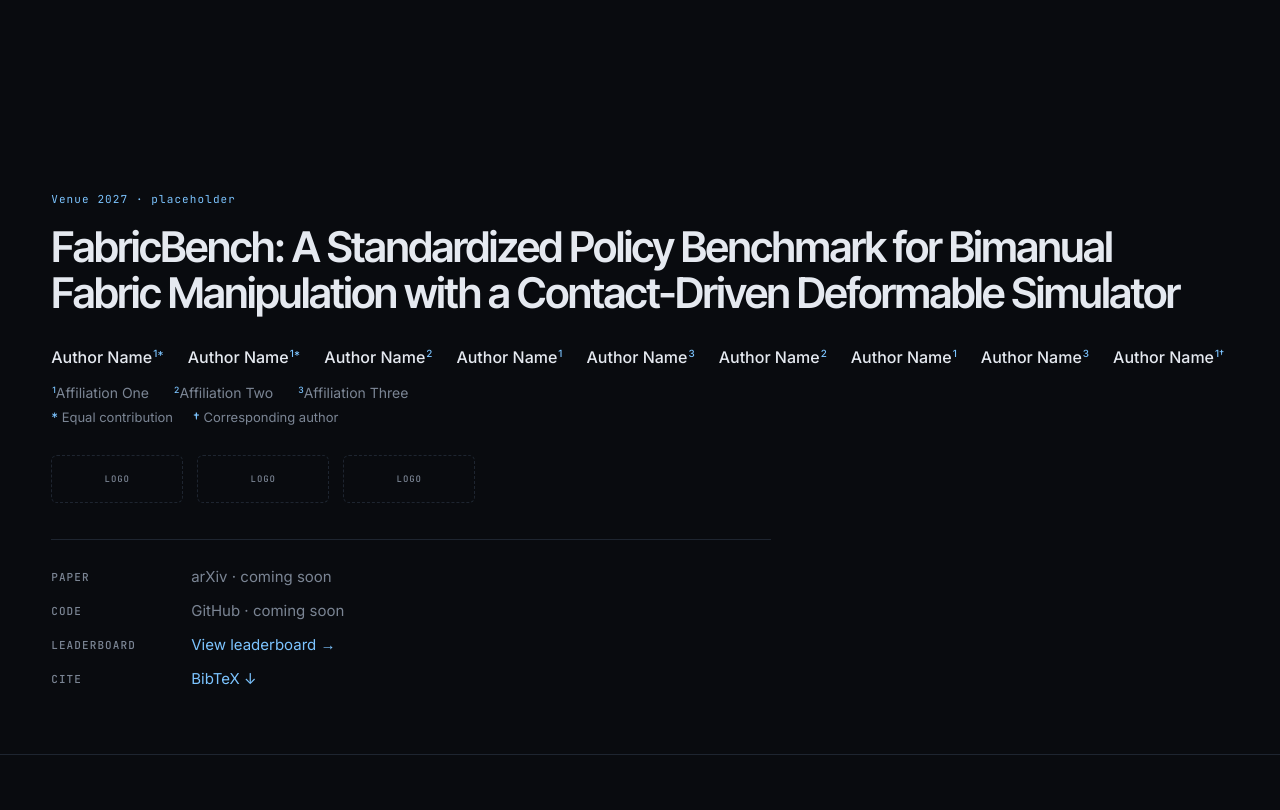
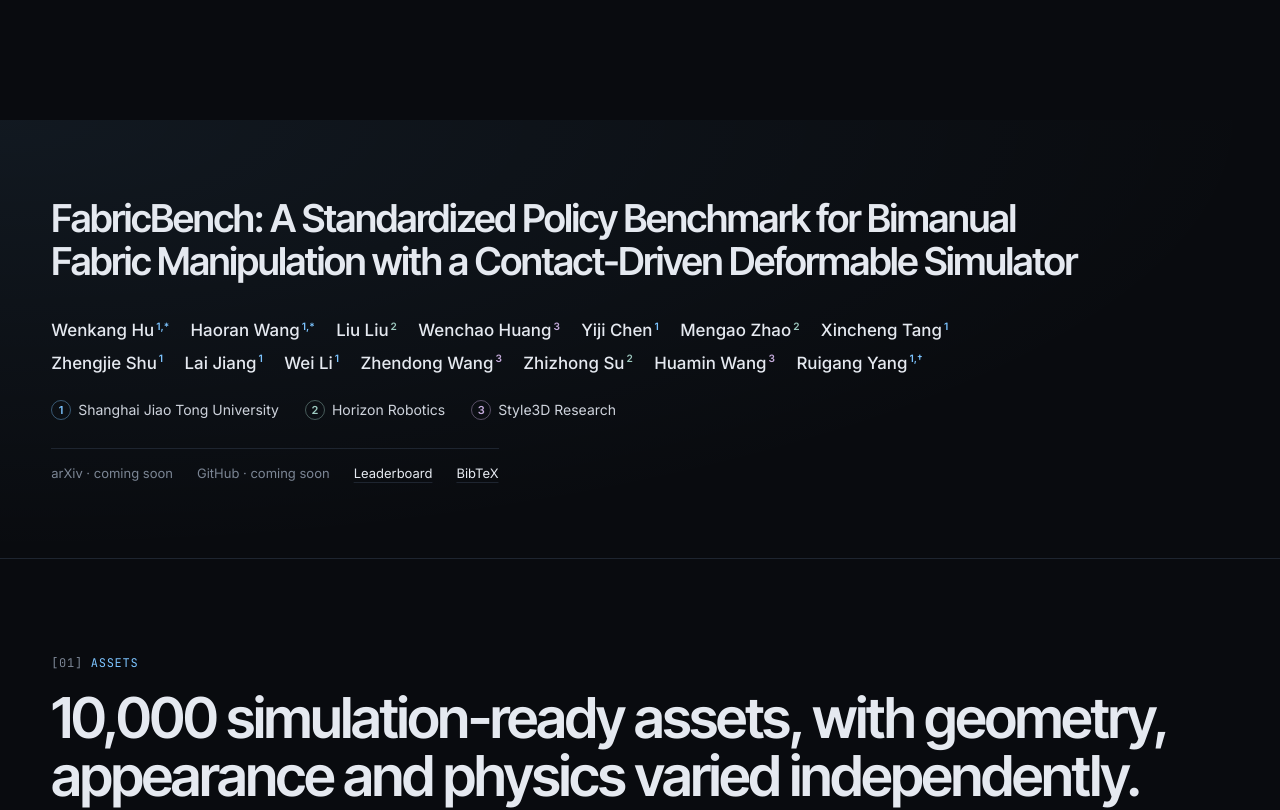
Before and after one commit to FabricBench/fabricbench.github.io, a plain HTML site: page index.html in a window 1280 px wide. Shown: the part 2280-3090 px from the top of the page. Drawn offline with Linux system fonts and the light colour scheme.

Commit message:
Add FabricBench authors, affiliations and project-page byline

```diff
--- a/index.html
+++ b/index.html
@@ -4,9 +4,14 @@
 <meta charset="utf-8">
 <meta name="viewport" content="width=device-width, initial-scale=1">
 <title>FabricBench</title>
+<script>
+if (new URLSearchParams(location.search).get("affiliations") === "logos") {
+  document.documentElement.classList.add("show-affiliation-logos");
+}
+</script>
 <link rel="preconnect" href="https://fonts.googleapis.com">
 <link rel="preconnect" href="https://fonts.gstatic.com" crossorigin>
-<link href="https://fonts.googleapis.com/css2?family=Instrument+Serif:ital@0;1&family=Inter:wght@300;400;500;600&family=Inter+Tight:wght@500;600;700&family=JetBrains+Mono:wght@400;500&display=swap" rel="stylesheet">
+<link href="https://fonts.googleapis.com/css2?family=Instrument+Serif:ital@0;1&family=Inter:wght@300;400;500;600&family=Inter+Tight:wght@500;600;700&family=JetBrains+Mono:wght@400;500&display=swap" rel="stylesheet" media="print" onload="this.media='all'">
 <style>
 /* ───────── 三套风格(右下角切换) ───────── */
 :root, [data-theme="cinema"] {
@@ -466,30 +471,60 @@ footer .foot { display:grid; grid-template-columns:1fr 1.3fr; gap:40px; align-it
   .pvw { max-height:calc(100vh - 80px); aspect-ratio:auto; height:calc(100vh - 80px); }
 }
 /* 论文标题 / 作者 / 单位 */
-.byline { padding:clamp(64px,9vh,110px) 0 clamp(56px,8vh,90px); border-bottom:1px solid var(--line); }
-.by-k { font-size:11px; letter-spacing:.1em; }
-.by-k .venue { color:var(--accent); }
-.ptitle { margin-top:18px; max-width:1320px; font-size:clamp(28px,3.3vw,48px); line-height:1.1; }
-.names { margin-top:30px; display:flex; flex-wrap:wrap; gap:8px 24px; font-size:clamp(15px,1.25vw,18px); font-weight:500; color:var(--text); max-width:1320px; }
-.names a { cursor:pointer; border-bottom:1px solid transparent; transition:border-color .2s; }
-.names a:hover { border-color:var(--muted); }
-.names sup, .affs sup { font-size:.62em; color:var(--accent); margin-left:1px; font-weight:500; }
-.affs { margin-top:16px; display:flex; flex-wrap:wrap; gap:4px 24px; font-size:14px; color:var(--muted); }
-.notes { margin-top:8px; display:flex; gap:20px; font-size:13px; color:var(--muted); }
-.notes b { color:var(--accent); font-weight:500; }
-.logos { display:flex; gap:14px; flex-wrap:wrap; margin-top:30px; }
-.logos i { width:132px; height:48px; border:1px dashed var(--line); border-radius:6px; display:flex; align-items:center; justify-content:center; font:500 9px/1 "JetBrains Mono", monospace; letter-spacing:.1em; color:var(--muted); font-style:normal; }
-.meta { display:grid; grid-template-columns:140px 1fr; gap:12px 0; margin-top:36px; padding-top:26px; border-top:1px solid var(--line); max-width:720px; }
-.meta dt { font:500 11px/22px "JetBrains Mono", monospace; letter-spacing:.1em; color:var(--muted); }
-.meta dd { font-size:15px; line-height:22px; }
-.meta a { color:var(--accent); }
-.meta a.soon { color:var(--muted); cursor:default; }
-@media (max-width: 760px) {
-  .names { gap:4px 16px; margin-top:22px; }
-  .affs { font-size:13px; flex-direction:column; }
-  .notes { flex-direction:column; gap:2px; }
-  .logos i { width:96px; height:38px; }
-  .meta { grid-template-columns:112px 1fr; }
+.byline {
+  --horizon:color-mix(in srgb, #92c5b8 84%, var(--text));
+  --style3d:color-mix(in srgb, #c1a2db 84%, var(--text));
+  padding:clamp(50px, 6vw, 88px) 0;
+  scroll-margin-top:52px;
+  text-align:left;
+  border-bottom:1px solid var(--line);
+  background:radial-gradient(ellipse at 0% 0%, rgba(var(--accent-rgb),.075), transparent 70%), var(--bg);
+}
+[data-theme="paper"] .byline { --horizon:#316d61; --style3d:#75538b; }
+.ptitle { max-width:1060px; margin:0; font-size:clamp(27px,3vw,43px); line-height:1.13; text-wrap:pretty; }
+.names, .affs { padding:0; list-style:none; }
+.names {
+  max-width:1120px; margin:clamp(24px,2.4vw,34px) 0 0;
+  font-size:clamp(16px,1.32vw,20px); line-height:1.7; font-weight:500;
+  text-wrap:balance;
+}
+.names li { display:inline-block; margin:2px 1em 2px 0; white-space:nowrap; }
+.byline [data-aff="1"] { --aff-color:var(--accent); }
+.byline [data-aff="2"] { --aff-color:var(--horizon); }
+.byline [data-aff="3"] { --aff-color:var(--style3d); }
+.names sup { margin-left:2px; color:var(--aff-color); font-size:.6em; font-weight:600; line-height:0; }
+.affs { display:flex; justify-content:flex-start; flex-wrap:wrap; gap:9px 26px; margin:20px 0 0; }
+.affs li { display:flex; align-items:center; gap:7px; font-size:14px; color:color-mix(in srgb,var(--text) 78%,var(--muted)); }
+.affs span {
+  display:grid; place-items:center; width:20px; height:20px; font-size:11px; font-weight:600;
+  color:var(--aff-color); border:1px solid color-mix(in srgb,var(--aff-color) 40%,transparent); border-radius:50%;
+}
+.paper-links {
+  display:flex; justify-content:flex-start; flex-wrap:wrap; align-items:center; gap:12px 24px;
+  width:fit-content; max-width:100%; margin:28px 0 0; padding:16px 0 0; border-top:1px solid var(--line);
+  font-size:13px; color:var(--muted);
+}
+.paper-links a { color:var(--text); text-decoration:underline; text-decoration-color:var(--line); text-underline-offset:4px; }
+.paper-links a:hover, .paper-links a:focus-visible { text-decoration-color:var(--accent); }
+@media (max-width:620px) {
+  .byline { padding:40px 0; }
+  .names { display:grid; grid-template-columns:repeat(2,max-content); justify-content:flex-start; gap:5px 24px; text-align:left; }
+  .names li { margin:0; }
+  .affs { width:fit-content; display:grid; justify-items:start; gap:8px; margin-top:22px; }
+  .paper-links { gap:10px 18px; }
+}
+.affs .aff-logo { display:none; }
+.show-affiliation-logos .affs { column-gap:clamp(28px,4vw,64px); margin-top:26px; }
+.show-affiliation-logos .affs li { display:grid; grid-template-columns:20px auto; justify-content:start; gap:10px 7px; }
+.show-affiliation-logos .aff-logo {
+  grid-column:1/-1; display:block; width:auto; height:42px; max-width:114px; object-fit:contain;
+  object-position:left center; filter:brightness(0) invert(.85);
+}
+[data-theme="paper"].show-affiliation-logos .aff-logo { filter:brightness(0); }
+@media (max-width:620px) {
+  .show-affiliation-logos .affs { gap:10px; }
+  .show-affiliation-logos .affs li { grid-template-columns:76px 20px auto; align-items:center; gap:7px; }
+  .show-affiliation-logos .aff-logo { grid-column:auto; width:68px; height:30px; }
 }
 /* 竖屏(手机+平板)首屏:视频占上方约 62%,标题落在深色底上;横屏仍铺满 */
 @media (orientation: portrait) {
@@ -697,7 +732,7 @@ footer .foot { display:grid; grid-template-columns:1fr 1.3fr; gap:40px; align-it
 
 <nav class="nav" id="nav">
   <a class="mark" href="#">FabricBench</a>
-  <div class="links"><a href="#assets">Assets</a><a href="#tasks">Tasks</a><a href="#simulator">Simulator</a><a href="#leaderboard">Leaderboard</a><a href="#sim2real">Sim-to-real</a><a href="#">Paper</a></div>
+  <div class="links"><a href="#assets">Assets</a><a href="#tasks">Tasks</a><a href="#simulator">Simulator</a><a href="#leaderboard">Leaderboard</a><a href="#sim2real">Sim-to-real</a><a href="#paper">Paper</a></div>
 </nav>
 
 <header class="hero" id="hero">
@@ -713,7 +748,7 @@ footer .foot { display:grid; grid-template-columns:1fr 1.3fr; gap:40px; align-it
         <div>
           <h1>FabricBench</h1>
           <p class="sub">A standardized policy benchmark for bimanual fabric manipulation, built on a contact-driven deformable simulator.</p>
-          <div class="cta"><a class="btn primary" href="#leaderboard">Leaderboard</a><a class="btn" href="#">Paper</a><a class="btn" href="#">Code</a></div>
+          <div class="cta"><a class="btn primary" href="#leaderboard">Leaderboard</a><a class="btn" href="#paper">Paper</a><a class="btn" href="#">Code</a></div>
         </div>
         <div class="stats" id="stats">
           <div class="stat"><b>6</b><small>Tasks</small></div>
@@ -729,23 +764,35 @@ footer .foot { display:grid; grid-template-columns:1fr 1.3fr; gap:40px; align-it
   </div>
 </header>
 
-<!-- ═════════ 论文标题 / 作者 / 单位(版式占位,内容待填) ═════════ -->
-<section class="byline" id="paper">
+<!-- ═════════ 论文标题 / 作者 / 单位 ═════════ -->
+<section class="byline" id="paper" aria-labelledby="paper-title">
   <div class="wrap">
-    <div class="by-k mono"><span class="venue">Venue 2027 · placeholder</span></div>
-    <h2 class="ptitle">FabricBench: A Standardized Policy Benchmark for Bimanual Fabric Manipulation with a Contact-Driven Deformable Simulator</h2>
-    <p class="names">
-      <a>Author Name<sup>1*</sup></a><a>Author Name<sup>1*</sup></a><a>Author Name<sup>2</sup></a><a>Author Name<sup>1</sup></a><a>Author Name<sup>3</sup></a><a>Author Name<sup>2</sup></a><a>Author Name<sup>1</sup></a><a>Author Name<sup>3</sup></a><a>Author Name<sup>1†</sup></a>
-    </p>
-    <p class="affs"><span><sup>1</sup>Affiliation One</span><span><sup>2</sup>Affiliation Two</span><span><sup>3</sup>Affiliation Three</span></p>
-    <p class="notes"><span><b>*</b> Equal contribution</span><span><b>†</b> Corresponding author</span></p>
-    <div class="logos"><i>LOGO</i><i>LOGO</i><i>LOGO</i></div>
-    <dl class="meta">
-      <dt>PAPER</dt><dd><a class="soon">arXiv · coming soon</a></dd>
-      <dt>CODE</dt><dd><a class="soon">GitHub · coming soon</a></dd>
-      <dt>LEADERBOARD</dt><dd><a href="#leaderboard">View leaderboard →</a></dd>
-      <dt>CITE</dt><dd><a href="#cite">BibTeX ↓</a></dd>
-    </dl>
+    <h2 class="ptitle" id="paper-title">FabricBench: A Standardized Policy Benchmark for Bimanual Fabric Manipulation with a Contact-Driven Deformable Simulator</h2>
+    <ol class="names" aria-label="Authors">
+      <li data-aff="1">Wenkang Hu<sup>1,*</sup></li>
+      <li data-aff="1">Haoran Wang<sup>1,*</sup></li>
+      <li data-aff="2">Liu Liu<sup>2</sup></li>
+      <li data-aff="3">Wenchao Huang<sup>3</sup></li>
+      <li data-aff="1">Yiji Chen<sup>1</sup></li>
+      <li data-aff="2">Mengao Zhao<sup>2</sup></li>
+      <li data-aff="1">Xincheng Tang<sup>1</sup></li>
+      <li data-aff="1">Zhengjie Shu<sup>1</sup></li>
+      <li data-aff="1">Lai Jiang<sup>1</sup></li>
+      <li data-aff="1">Wei Li<sup>1</sup></li>
+      <li data-aff="3">Zhendong Wang<sup>3</sup></li>
+      <li data-aff="2">Zhizhong Su<sup>2</sup></li>
+      <li data-aff="3">Huamin Wang<sup>3</sup></li>
+      <li data-aff="1">Ruigang Yang<sup>1,†</sup></li>
+    </ol>
+    <ul class="affs" aria-label="Affiliations">
+      <li data-aff="1"><img class="aff-logo" src="assets/affiliations/sjtu.png" alt=""><span>1</span> Shanghai Jiao Tong University</li>
+      <li data-aff="2"><img class="aff-logo" src="assets/affiliations/horizon.png" alt=""><span>2</span> Horizon Robotics</li>
+      <li data-aff="3"><img class="aff-logo" src="assets/affiliations/style3d.png" alt=""><span>3</span> Style3D Research</li>
+    </ul>
+    <div class="paper-links">
+      <span>arXiv · coming soon</span><span>GitHub · coming soon</span>
+      <a href="#leaderboard">Leaderboard</a><a href="#cite">BibTeX</a>
+    </div>
   </div>
 </section>
 
@@ -915,11 +962,15 @@ footer .foot { display:grid; grid-template-columns:1fr 1.3fr; gap:40px; align-it
     <div class="wrap foot">
       <div><div class="mark" style="font-family:var(--display);font-size:22px;font-weight:var(--display-weight);letter-spacing:var(--display-track);color:var(--text)">FabricBench</div>
         <p style="margin-top:10px">Internal preview · 2026 · simulator, assets, demonstrations and evaluation code to be released.</p></div>
-      <pre class="bib mono" id="cite">@inproceedings{fabricbench2027,
+      <pre class="bib mono" id="cite">@misc{fabricbench2026,
   title  = {FabricBench: A Standardized Policy Benchmark for Bimanual
             Fabric Manipulation with a Contact-Driven Deformable Simulator},
-  author = {...},
-  year   = {2027}
+  author = {Wenkang Hu and Haoran Wang and Liu Liu and
+            Wenchao Huang and Yiji Chen and Mengao Zhao and
+            Xincheng Tang and Zhengjie Shu and Lai Jiang and
+            Wei Li and Zhendong Wang and Zhizhong Su and
+            Huamin Wang and Ruigang Yang},
+  year   = {2026}
 }</pre>
     </div>
   </footer>
```
Also changed, not shown: assets/affiliations/horizon.png (added), assets/affiliations/sjtu.png (added), assets/affiliations/style3d.png (added).
